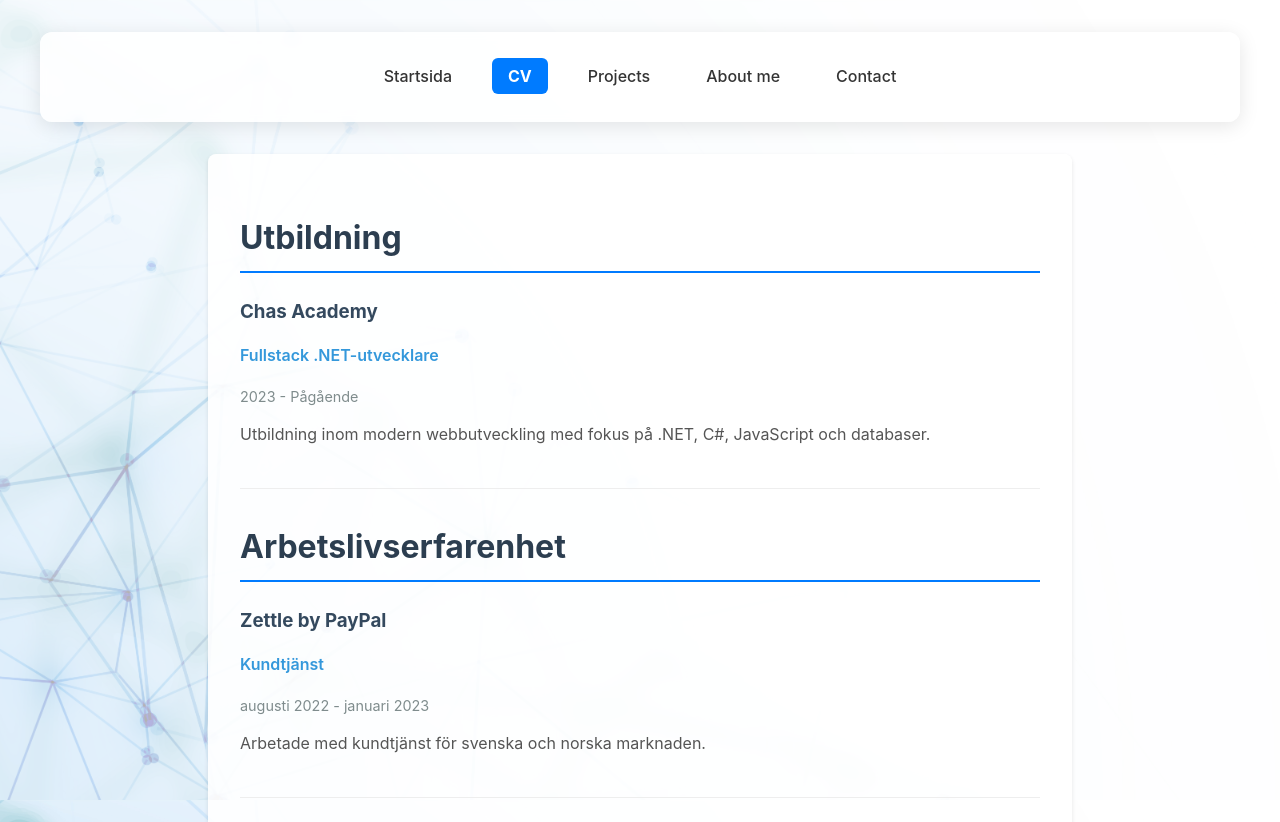
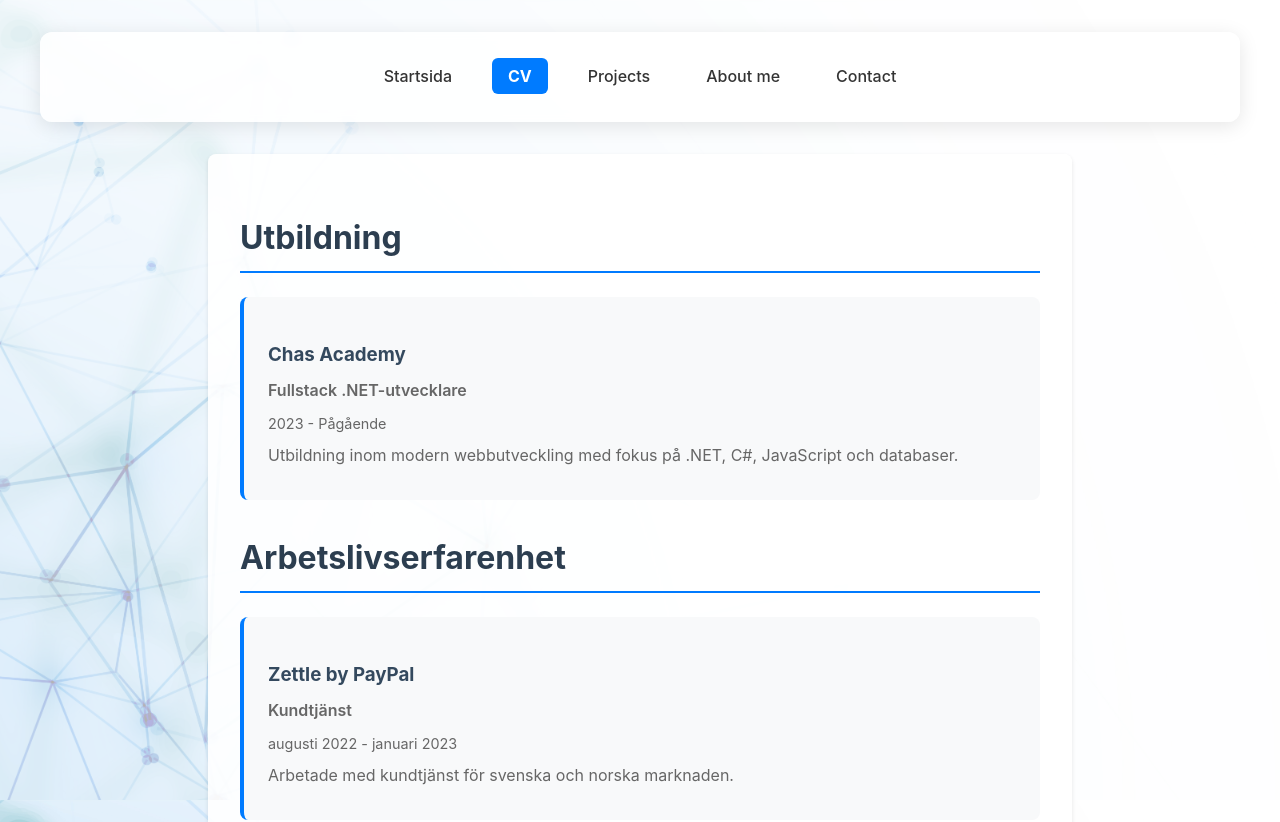
Before and after one commit to ikariLain/React-CV, a React (Vite) app: page /cv in a window 1280 px wide. Shown: the top 822 px of the page. Built offline with nearby package versions, Linux system fonts and the light colour scheme.

Commit message:
Update class name in CV.jsx

```diff
--- a/src/components/CV.jsx
+++ b/src/components/CV.jsx
@@ -17,7 +17,7 @@ function CV() {
       <section className="education-section">
         <h2>Utbildning</h2>
         {data.education.map((edu) => (
-          <div key={edu.id} className="education-item">
+          <div key={edu.id} className="cv-item">
             <h3>{edu.school}</h3>
             <p className="program">{edu.program}</p>
             <p className="period">{edu.period}</p>
@@ -29,7 +29,7 @@ function CV() {
       <section className="experience-section">
         <h2>Arbetslivserfarenhet</h2>
         {data.experience.map((exp) => (
-          <div key={exp.id} className="experience-item">
+          <div key={exp.id} className="cv-item">
             <h3>{exp.company}</h3>
             <p className="role">{exp.role}</p>
             <p className="period">{exp.period}</p>
```
